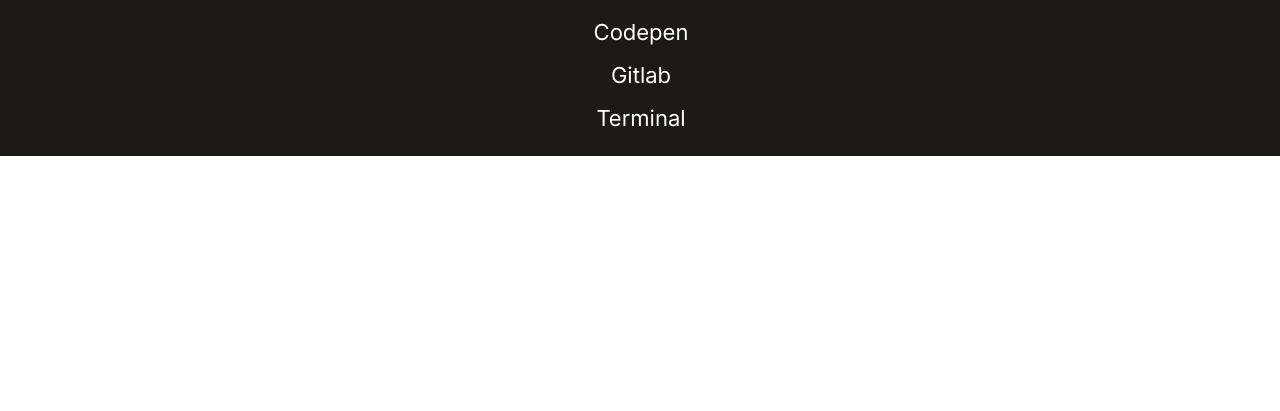
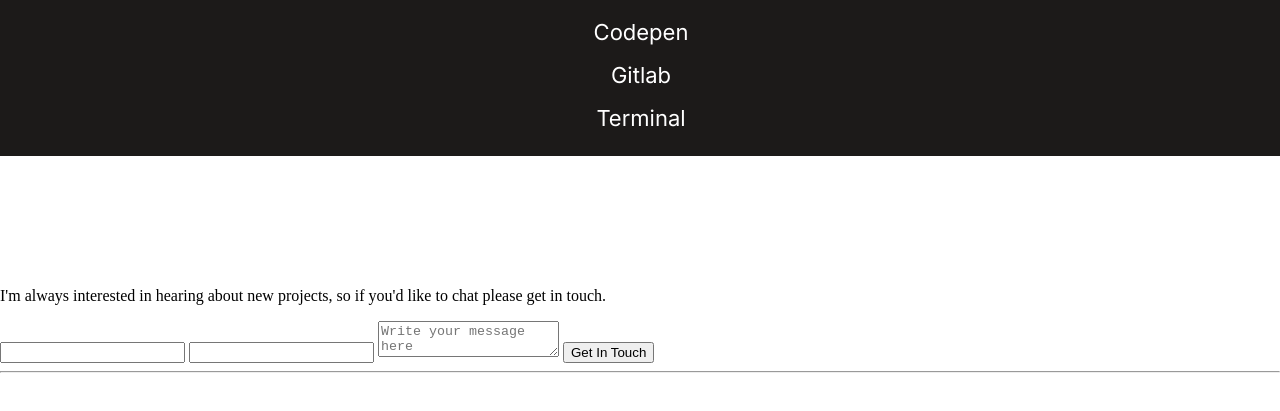
Before and after one commit to edahigure/real-portfolio, a website: page index.html in a window 1280 px wide. Shown: the part 5515-5926 px from the top of the page. After the commit the page ends 5896 px from the top, so only its background shows below. Drawn offline with Linux system fonts and the light colour scheme.

Commit message:
modified html

```diff
--- a/index.html
+++ b/index.html
@@ -101,7 +101,7 @@
 
     </section>
 
-    <div class="wrapper-cards">
+    <section class="wrapper-cards">
 
         <div class="card card-1">
             <h2 class="title-post"> Profesional Art Printing Data </h2>
@@ -188,7 +188,7 @@
         </div>
 
 
-    </div>
+    </section>
 
     <div class="wrapper-space-white"></div>
 
@@ -252,6 +252,16 @@
     </section>
 
     <!--contact form-->
+    <section class="contact-me-form">
+        <p class="content">I'm always interested in hearing about new projects, so if you'd like to chat please get in touch.</p>
+        <form class="form">
+            <input type="text" id="text" name="text" maxlength="30" required>
+            <input type="email" id="email" name="email" required>
+            <textarea id="textarea"name="textarea" placeholder="Write your message here" maxlength="500" required></textarea>
+            <input type="submit" id="submit"value="Get In Touch">
+        </form>
+        <hr>
+    </section>
 
 
 </body>
--- a/style.css
+++ b/style.css
@@ -1,7 +1,6 @@
 body {
   display: block;
   margin: 0%;
-  height: 6968px;
 }
 
 nav {
@@ -547,3 +546,7 @@
   background: #ff6b00;
   border-radius: 150px;
 }
+
+.contact-me-form {
+  margin-top: 1100px;
+}
```
